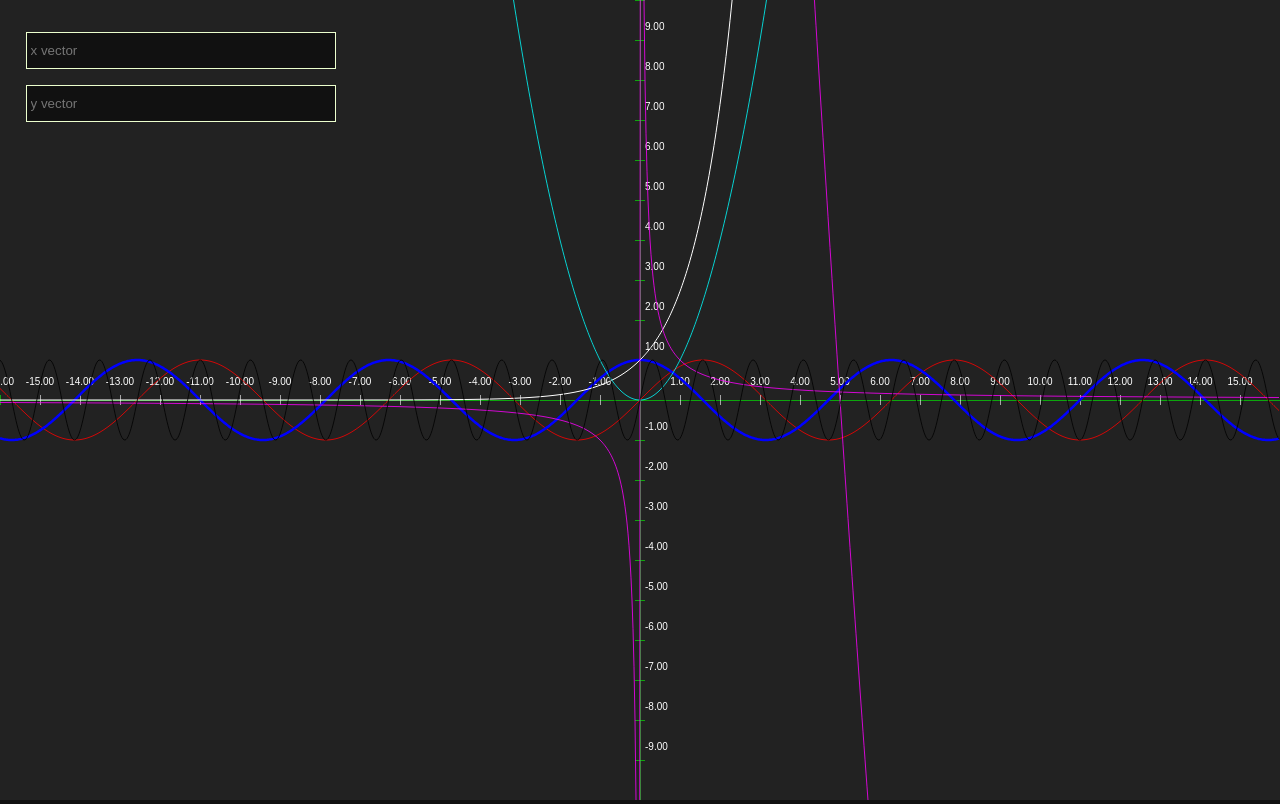
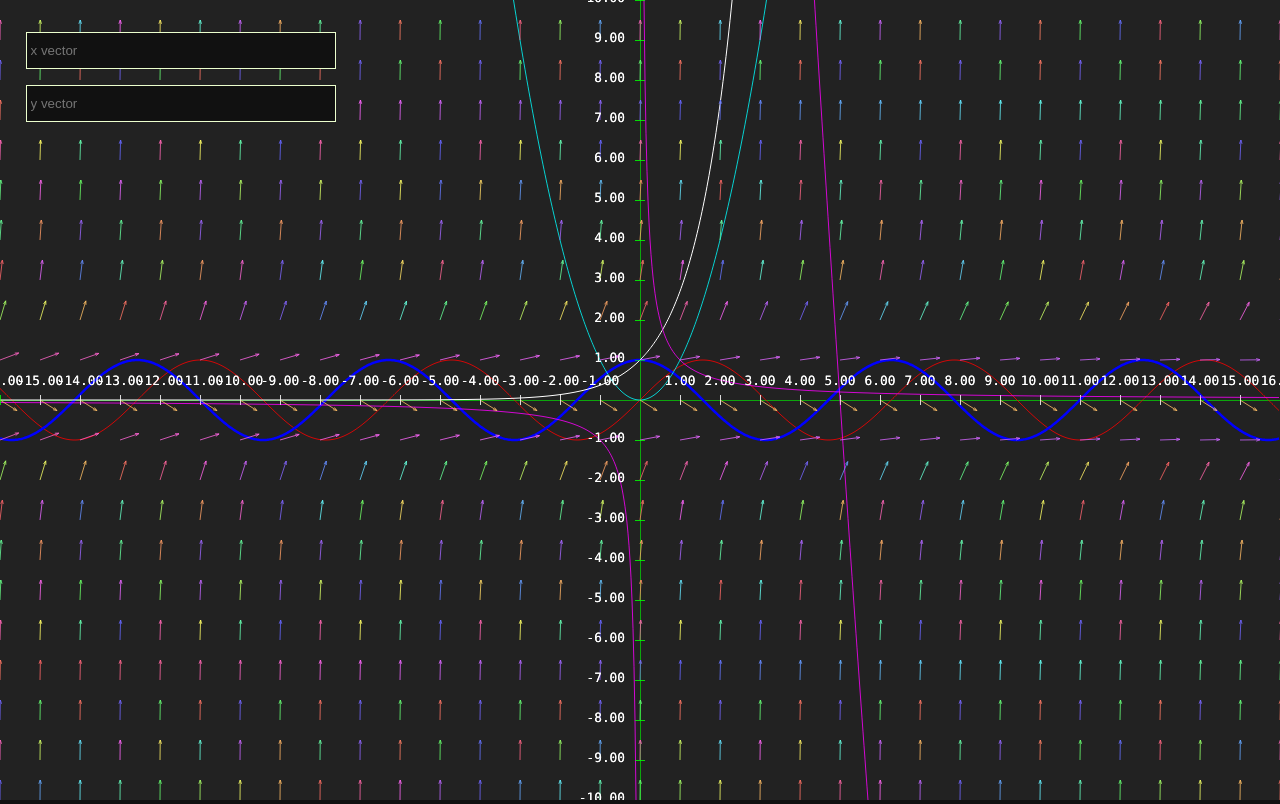
Before and after one commit to Falitac/grafie, a plain HTML site: page index.html in a window 1280 px wide. Drawn offline with Linux system fonts and the light colour scheme; animation ran at ten frames a second.

Commit message:
preparing to refactor

```diff
--- a/canvas.js
+++ b/canvas.js
@@ -22,8 +22,6 @@ function Boundaries(xmin = -1.0, xmax = 1.0, ymin = -1.0, ymax = 1.0) {
 function init() {
   updateCanvasSize();
   window.onresize = updateCanvasSize;
-  console.log(`${interpolateNum(2, -2, 6, 10, 100)}`);
-  console.log(`${WIDTH}`);
 }
 
 function updateCanvasSize() {
@@ -47,7 +45,6 @@ function update() {
 
 function draw(time) {
   drawAxis();
-  let boundaries = drawScale();
 
   let foo = x => {
     return x*x;
@@ -69,19 +66,21 @@ function draw(time) {
     return result;
   }
 
-  let g = x => {
-    return Math.sin(x * time / 1000);
+  let F = (x, y) => {
+    return [0, x*y * y];
   }
 
-  console.log(boundaries);
 
+
+  let boundaries = drawScale();
   drawFunction(Math.sin, boundaries);
   drawFunction(Math.cos, boundaries, 'blue', 2.5);
   drawFunction(Math.exp, boundaries, 'white', 1);
   drawFunction(foo, boundaries, 'cyan');
   drawFunction(inv, boundaries, 'magenta');
   drawFunction(f, boundaries, 'magenta');
-  drawFunction(g, boundaries, 'black');
+  drawVectorField(F, boundaries, 40, 1);
+  drawScale();
   //drawFunction(w, boundaries, 'white', 1);
 }
 
@@ -91,11 +90,12 @@ function drawAxis(thickness = 0.6) {
   ctx.fillRect(WIDTH / 2, 0, thickness, HEIGHT);
 }
 
-// TODO make less boilerplate
+// TODO make less boilerplate, repair bad aligning and few bugs
 function drawScale(thickness = 0.6, scaleSize = 40, width = 10) {
   let resultBoundaries = new Boundaries();
 
   ctx.fillStyle = 'lime';
+  ctx.font = '0.8em Consolas';
   // x axis
   let divisions = Math.floor(WIDTH / scaleSize);
   if(divisions % 2 === 1) {
@@ -109,7 +109,7 @@ function drawScale(thickness = 0.6, scaleSize = 40, width = 10) {
   resultBoundaries.xmin = interpolateNum(0, 0, WIDTH, -divisions / 2, divisions / 2) - miniOffset;
   resultBoundaries.xmax = interpolateNum(WIDTH, 0, WIDTH, -divisions / 2, divisions / 2) + miniOffset;
 
-  for(let i = 0; i < divisions; i++) {
+  for(let i = 0; i <= divisions; i++) {
     if(Math.floor(divisions / 2) === i) {
       continue;
     }
@@ -117,7 +117,6 @@ function drawScale(thickness = 0.6, scaleSize = 40, width = 10) {
     let y = (HEIGHT - width) / 2;
     ctx.fillRect(x, y, thickness, width);
     ctx.fillStyle = 'white';
-    ctx.font = '10px Arial';
     let value = interpolateNum(i, 0, divisions, -divisions / 2, divisions / 2);
     value = value.toFixed(2);
     let textWidth = ctx.measureText(value).width;
@@ -137,7 +136,7 @@ function drawScale(thickness = 0.6, scaleSize = 40, width = 10) {
   resultBoundaries.ymin = interpolateNum(0, 0, divisions, -divisions / 2, divisions / 2) - miniOffset;
   resultBoundaries.ymax = interpolateNum(divisions, 0, divisions, -divisions / 2, divisions / 2) + miniOffset;
 
-  for(let i = 0; i < divisions; i++) {
+  for(let i = 0; i <= divisions; i++) {
     if(Math.floor(divisions / 2) === i) {
       continue;
     }
@@ -146,10 +145,10 @@ function drawScale(thickness = 0.6, scaleSize = 40, width = 10) {
     ctx.fillStyle = 'lime';
     ctx.fillRect(x, y, width, thickness);
     ctx.fillStyle = 'white';
-    ctx.font = '10px Arial';
     let value = interpolateNum(-i, -divisions, 0, -divisions / 2, divisions / 2);
     value = value.toFixed(2);
-    ctx.fillText(`${value}`, x + width, y - width);
+    let textWidth = ctx.measureText(value).width;
+    ctx.fillText(`${value}`, x - width - textWidth, y + 2);
   }
   return resultBoundaries;
 }
@@ -159,16 +158,91 @@ function drawFunction(fun, boundaries, color = 'red', thickness = 0.8) {
   ctx.lineWidth = thickness;
   ctx.beginPath();
 
+  let j = 0;
   for(let i = 0; i < WIDTH; i++) {
     let x = interpolateNum(i, 0, WIDTH, boundaries.xmin, boundaries.xmax);
     let y = fun(x);
-    if(i > 0) {
+    if(y < 2*boundaries.ymin || y > 2*boundaries.ymax) {
+      j = i;
+    }
+    if(i > j) {
       ctx.lineTo(i, interpolateNum(y, boundaries.ymin, boundaries.ymax, HEIGHT, 0));
     } else {
       ctx.moveTo(i, interpolateNum(y, boundaries.ymin, boundaries.ymax, HEIGHT, 0));
     }
   }
 
+  ctx.stroke();
+}
+
+function drawVectorField(fun, boundaries, scaleSize = 40, thickness = 1) {
+  ctx.fillStyle = 'lime';
+
+  let xDivisions = Math.floor(WIDTH / scaleSize);
+  if(xDivisions % 2 === 1) {
+    xDivisions--;
+  }
+  let xOffset = (WIDTH - scaleSize * xDivisions ) / 2;
+  if(xOffset < 0) {
+    xOffset += scaleSize;
+  }
+
+  let yDivisions = Math.floor(HEIGHT / scaleSize);
+  if(yDivisions % 2 === 1) {
+    yDivisions--;
+  }
+  let yOffset = (HEIGHT - scaleSize * yDivisions ) / 2;
+  if(yOffset < 0) {
+    yOffset += scaleSize;
+  }
+
+  for(let i = 0; i <= yDivisions; i++) {
+    for(let j = 0; j <= xDivisions; j++) {
+      let x = interpolateNum(j, 0, xDivisions, boundaries.xmin, boundaries.ymin);
+      let y = interpolateNum(i, 0, yDivisions, boundaries.ymin, boundaries.ymax);
+
+      let vx, vy;
+      [vx, vy] = fun(x, y);
+
+      vx = interpolateNum(vx, boundaries.xmin, boundaries.xmax, 0, WIDTH);
+      vy = interpolateNum(vy, boundaries.ymin, boundaries.ymax, 0, HEIGHT);
+      let len = length([vx, vy]);
+      [vx, vy] = normalize([vx, vy]);
+
+      let angle = Math.atan2(vy, vx);
+
+      let scalar = 20;
+      vx *= scalar;
+      vy *= scalar;
+      let normalizedLen = length([vx, vy]);
+
+      let winx = scaleSize * j + xOffset;
+      let winy = scaleSize * i + yOffset;
+
+      let hue = len;
+      ctx.strokeStyle = `hsl(${hue}, 100%, 70%)`;
+      drawArrow(winx, winy, 20, angle);
+    }
+  }
+}
+
+function drawArrow(x, y, len, angle, angleDiff = .34, arrowFraction = 0.2) {
+  let xEnd = x + len * Math.cos(angle);
+  let yEnd = y + len * Math.sin(angle);
+  ctx.beginPath();
+  ctx.moveTo(x, y);
+  ctx.lineTo(xEnd, yEnd);
+  angle -= angleDiff;
+  ctx.lineTo(
+    xEnd - Math.cos(angle) * len * arrowFraction,
+    yEnd - Math.sin(angle) * len * arrowFraction
+  );
+  ctx.moveTo(xEnd, yEnd);
+  angle += 2 * angleDiff;
+  ctx.lineTo(
+    xEnd - Math.cos(angle) * len * arrowFraction,
+    yEnd - Math.sin(angle) * len * arrowFraction
+  );
   ctx.stroke();
 }
 
@@ -179,7 +253,23 @@ function drawFunction(fun, boundaries, color = 'red', thickness = 0.8) {
  * @param {number} range1_end b
  * @param {number} range2_start c
  * @param {number} range2_end d
- */
+**/
 function interpolateNum(x, range1_start, range1_end, range2_start, range2_end) {
   return (x - range1_start) / (range1_end - range1_start) * (range2_end - range2_start) + range2_start;
 }
+
+function length(v) {
+  return Math.pow(v[0] * v[0] + v[1] * v[1], 0.5)
+}
+
+function normalize(v) {
+  let len = length(v);
+  if(len == 0.0) {
+    return [0, 0];
+  }
+  let result = [
+    v[0] / length(v),
+    v[1] / length(v)
+  ];
+  return result;
+}
--- /dev/null
+++ b/grid.js
@@ -0,0 +1,8 @@
+
+class Grid {
+  constructor(xDivisions = 3, yDivisions = 3) {
+    this.xDivisions = xDivisions;
+    this.yDivisions = yDivisions;
+
+  }
+}
--- a/index.html
+++ b/index.html
@@ -15,6 +15,7 @@
   </div>
   <input type="text" placeholder="x vector" id="input-fun-x">
   <input type="text" placeholder="y vector" id="input-fun-y">
+  <script src="grid.js"></script>
   <script src="canvas.js"></script>
 </body>
 </html>
```
